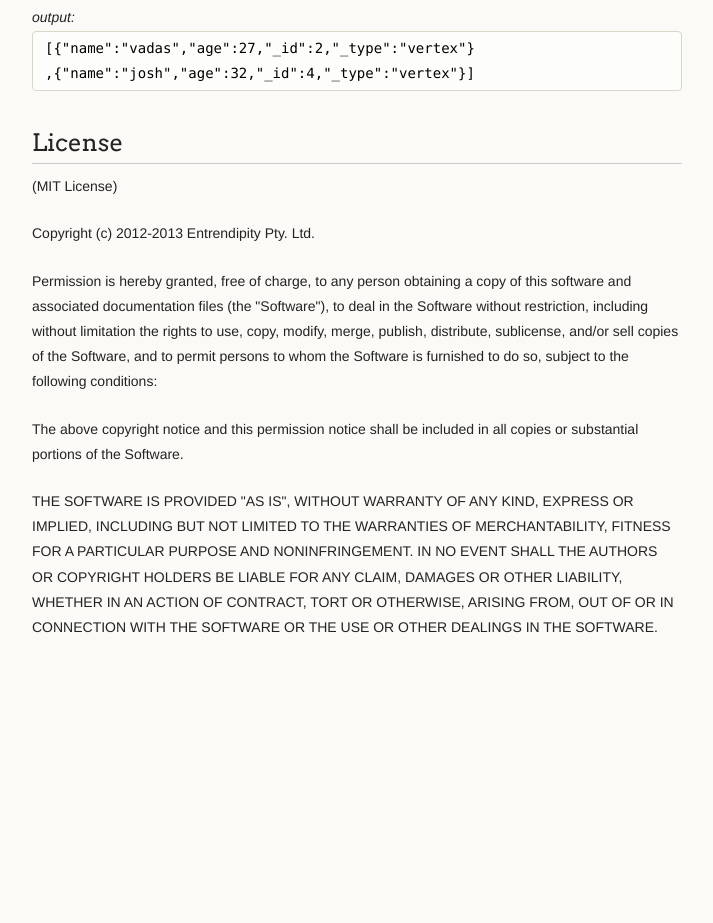
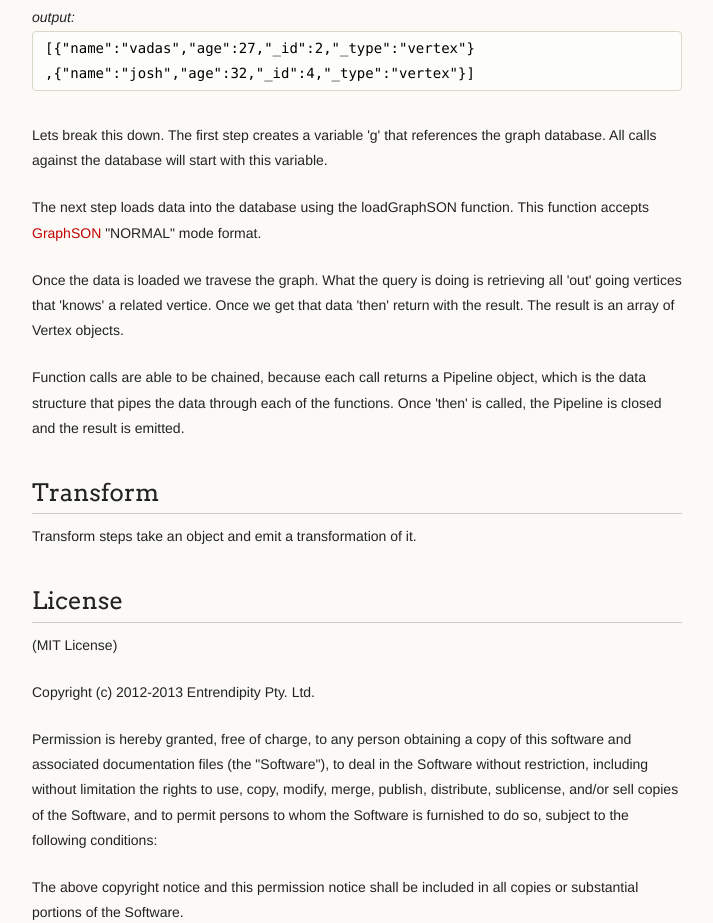
Before and after one commit to zuudo/helios.js, a plain HTML site: page index.html in a window 1280 px wide. Shown: the part 980-1903 px from the top of the page, without its empty margins (278-991 px from the left). Before the commit the page ends 1692 px from the top, so only its background shows below. Drawn offline with Linux system fonts and the light colour scheme.

Commit message:
First Query breakdown

```diff
--- a/index.html
+++ b/index.html
@@ -61,11 +61,19 @@ g.loadGraphSON('https://github.com/entrendipity/helios.js/blob/master/tests/data
 <em>output:</em>
 <pre><code>[{"name":"vadas","age":27,"_id":2,"_type":"vertex"}
 ,{"name":"josh","age":32,"_id":4,"_type":"vertex"}]</code></pre>
-<!-- <h2 id='transform'>Transform</h2 id='transform'>
+
+<p>Lets break this down. The first step creates a variable 'g' that references the graph database. All calls against the database will start with this variable.</p>
+<p>The next step loads data into the database using the loadGraphSON function. This function accepts <a href="https://github.com/tinkerpop/blueprints/wiki/GraphSON-Reader-and-Writer-Library">GraphSON</a> "NORMAL" mode format.</p>
+<p>Once the data is loaded we travese the graph. What the query is doing is retrieving all 'out' going vertices that 'knows' a related vertice. Once we get that data 'then' return with the result. The result is an array of Vertex objects.</p>
+
+<p>Function calls are able to be chained, because each call returns a Pipeline object, which is the data structure that pipes the data through each of the functions. Once 'then' is called, the Pipeline is closed and the result is emitted.</p>
+
+
+<h2 id='transform'>Transform</h2 id='transform'>
 <p>Transform steps take an object and emit a transformation of it.
 
 </p>
-<h3 id='transform/_'>_</h3 id='transform/_'>
+<!-- <h3 id='transform/_'>_</h3 id='transform/_'>
 <p>Identity turns an arbitrary object into a &quot;pipeline&quot;.
 
 </p>
@@ -89,9 +97,9 @@ gremlin&gt; x._().inV
 <p><a href="#">top</a>
 
 </p>
-<hr>
-<h3 id='transform/both'>both</h3 id='transform/both'>
-<p>Get both adjacent vertices of the vertex, the in and the out.
+<hr> -->
+<!--<h3 id='transform/both'>both(...labels:string[]):Pipeline</h3 id='transform/both'>
+<p>Get both adjacent vertices of the vertex, the in and the out. It accepts an optional array of strings or comma seperated list of strings and returns a Pipeline.
 
 </p>
 <pre><code class="text">gremlin&gt; v = g.v(4)
```
